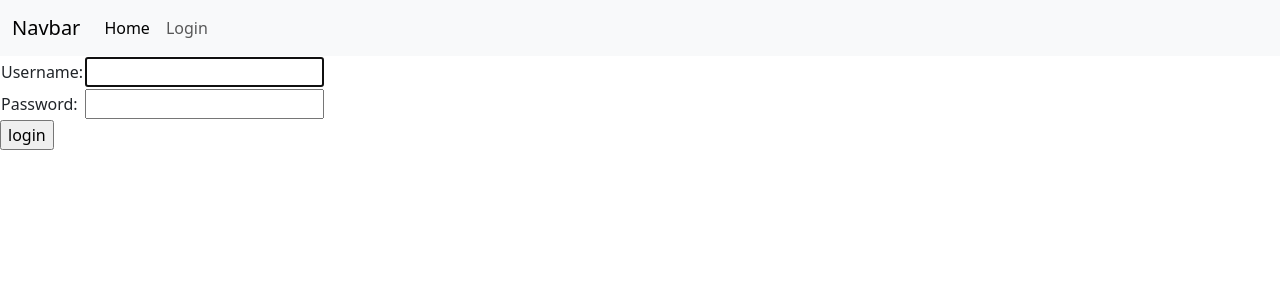
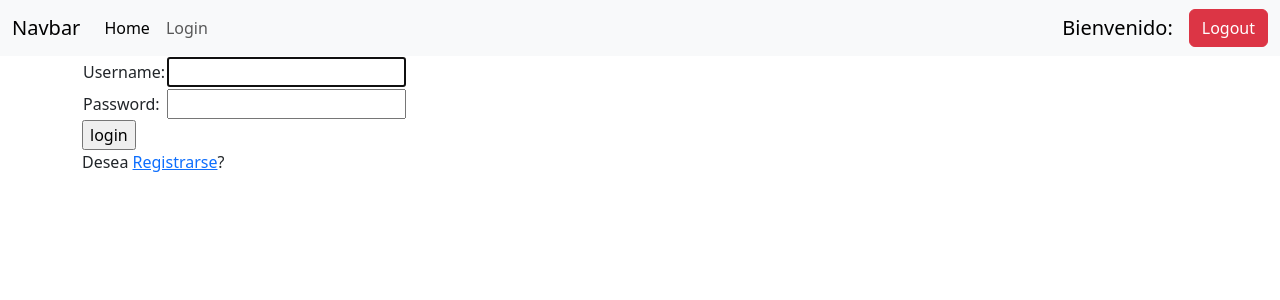
Before and after one commit to pfuentea/rental_ski, a Django app: page /accounts/login/ in a window 1280 px wide. Shown: the top 300 px of the page. Run offline with Django 5.2, Linux system fonts and the light colour scheme.

Commit message:
cambios de mejoras en la rama principal

```diff
--- a/rental_ski/settings.py
+++ b/rental_ski/settings.py
@@ -14,6 +14,7 @@ from pathlib import Path
 #esto es para las variables de ambiente
 # para usar esto : 'pip install environ'
 import environ
+from django.core.management.utils import get_random_secret_key
 
 # Build paths inside the project like this: BASE_DIR / 'subdir'.
 BASE_DIR = Path(__file__).resolve().parent.parent
@@ -30,8 +31,8 @@ environ.Env.read_env(os.path.join(BASE_DIR, '.env'))
 
 # SECURITY WARNING: keep the secret key used in production secret!
 
+SECRET_KEY = os.getenv("DJANGO_SECRET_KEY", get_random_secret_key())
 
-SECRET_KEY = 'django-insecure-c)h%1!+@aybu6qk%v!c1z*@-sa@bz#n=dm315ur_dv1z7z^&nq'
 
 
 # SECURITY WARNING: don't run with debug turned on in production!
--- a/ski_app/forms.py
+++ b/ski_app/forms.py
@@ -24,3 +24,7 @@ class RegistroForm(UserCreationForm):
         # Hacer que el campo 'id_tipo_user' sea oculto con HiddenInput
         self.fields['id_tipo_user'].required = False
         self.fields['id_tipo_user'].widget = forms.HiddenInput()
+        self.fields['username'].help_text = None
+        self.fields['password1'].help_text = None
+        self.fields['password2'].help_text = None
+        self.fields['email'].help_text = None
--- a/ski_app/templates/base.html
+++ b/ski_app/templates/base.html
@@ -31,15 +31,20 @@
                         <a class="nav-link active" aria-current="page" href="{% url 'profile' %}">Dashboard</a>
                     </li>
                     <li class="nav-item">
-                        <form action="{% url 'logout' %}" method="POST">
-                            {% csrf_token %}
-                            <button class="btn btn-danger">Logout</button>
-                        </form>
 
                     </li>
+
                     {% endif %}
                 </ul>
+                <div class="d-flex align-items-center ms-auto">
+                    <span class="navbar-brand mb-0 h1">Bienvenido: {{user.username}}</span>
+                    <form action="{% url 'logout' %}" method="POST">
+                        {% csrf_token %}
+                        <button class="btn btn-danger">Logout</button>
+                    </form>
+                </div>
             </div>
+
         </div>
     </nav>
 
--- a/ski_app/templates/registration/login.html
+++ b/ski_app/templates/registration/login.html
@@ -1,7 +1,7 @@
 {% extends "../base.html" %}
 
 {% block content %}
-
+<div class="container">
     {% if form.errors %}
         <p>Su nombre de usuario y contraseña no coinciden. Inténtalo de nuevo.</p>
     {% endif %}
@@ -17,6 +17,7 @@
 
     <form method="post" action="{% url 'login' %}">
         {% csrf_token %}
+
         <table>
         <tr>
             <td>{{ form.username.label_tag }}</td>
@@ -31,5 +32,8 @@
         <input type="hidden" name="next" value="{{ next }}">
     </form>
 
+    Desea <a href="{% url 'register' %}">Registrarse</a>?
+</div>
+
 
 {% endblock %}
```
Lines whose indentation alone changed are shown as unchanged.
